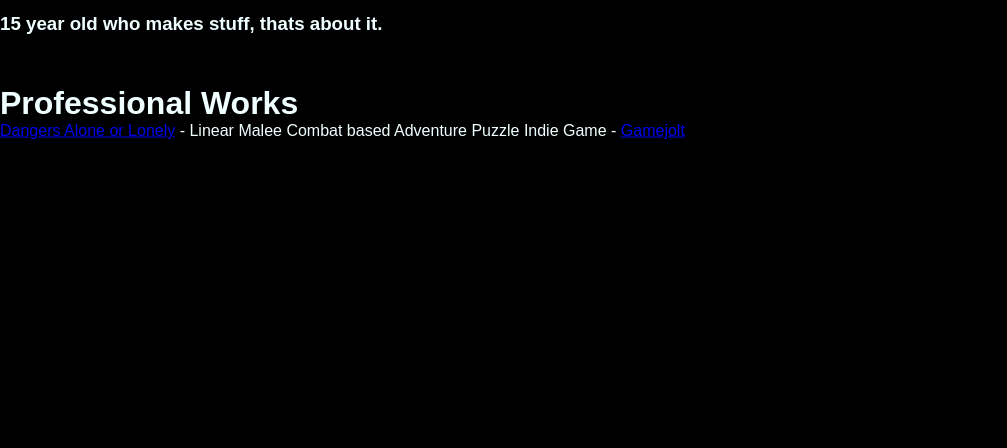
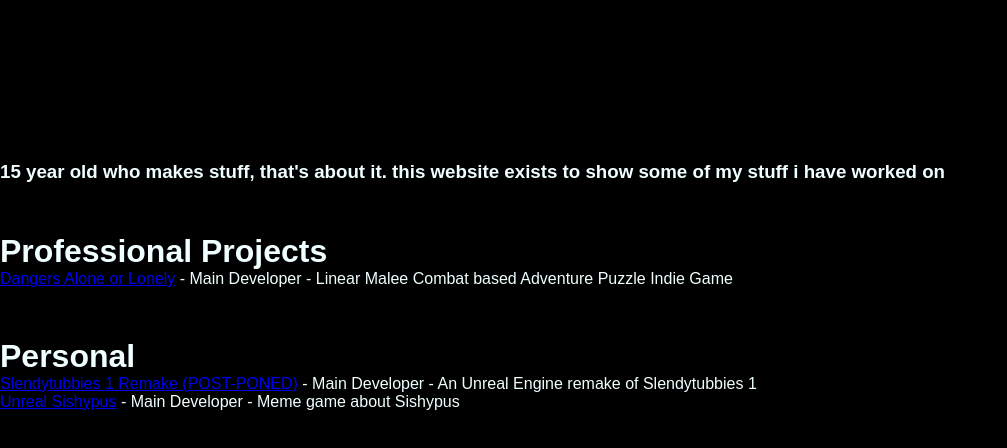
Before and after one commit to WaneScott/WaneScott.github.io, a plain HTML site: page index.html in a window 1280 px wide. Shown: the whole page, without its empty margins (0-1007 px from the left). Drawn offline with Linux system fonts and the light colour scheme.

Commit message:
Add files via upload

```diff
--- a/index.html
+++ b/index.html
@@ -13,9 +13,12 @@
         </div>
 
         <div class="content">
-            <h3>15 year old who makes stuff, thats about it.</h3>
-            <h1>Professional Works</h1>
-            <p><a href="#">Dangers Alone or Lonely</a> - Linear Malee Combat based Adventure Puzzle Indie Game - <a href="https//www.youtube.com">Gamejolt</a></p>
+            <h3>15 year old who makes stuff, that's about it. this website exists to show some of my stuff i have worked on</h3>
+            <h1>Professional Projects</h1>
+            <p><a href="#">Dangers Alone or Lonely</a> - Main Developer - Linear Malee Combat based Adventure Puzzle Indie Game</p>
+            <h1>Personal</h1>
+            <p><a href="#">Slendytubbies 1 Remake (POST-PONED)</a> - Main Developer - An Unreal Engine remake of Slendytubbies 1</p>
+            <p><a href="https://gamejolt.com/games/SishypusUE/836076">Unreal Sishypus</a> - Main Developer - Meme game about Sishypus</p>
         </div>
     </div>
 </body>
--- a/style.css
+++ b/style.css
@@ -11,7 +11,7 @@
     transform: translateY(-50%);
 }
 .content h3{
-    margin-top: 80px;
+    margin-top: 500px;
 }
 .content h1{
     margin-top: 50px;
```
